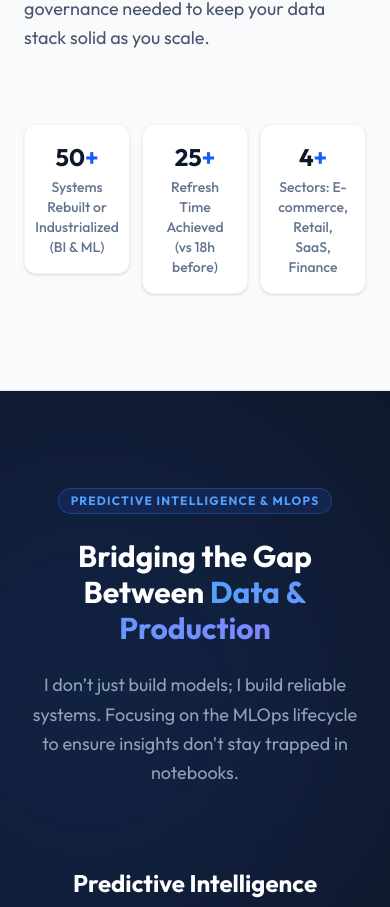
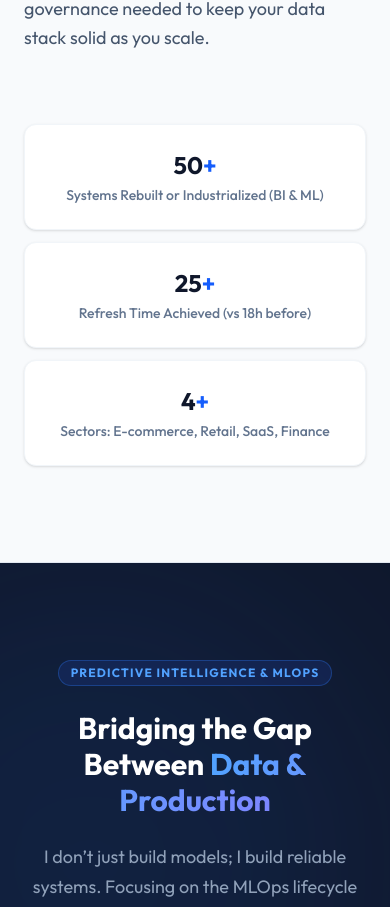
Before and after one commit to MouadBAKHCHANE/portfolio, a Next.js app: page / in a window 390 px wide. Shown: the part 3296-4203 px from the top of the page. Built offline with nearby package versions, Linux system fonts and the light colour scheme.

Commit message:
feat: Initialize Next.js application with root layout, home page, and new Expertise component.

```diff
--- a/app/layout.tsx
+++ b/app/layout.tsx
@@ -17,7 +17,7 @@ export default function RootLayout({
 }>) {
   return (
     <html lang="en" className="scroll-smooth">
-      <body className={`${outfit.className} ${dancing.variable}`}>{children}</body>
+      <body className={`${outfit.className} ${dancing.variable} overflow-x-hidden`}>{children}</body>
     </html>
   );
 }
--- a/app/page.tsx
+++ b/app/page.tsx
@@ -9,7 +9,6 @@ import Expertise from "@/components/Expertise";
 import { content } from "@/lib/content";
 
 import MLOps from "@/components/MLOps";
-import HowWeWork from "@/components/HowWeWork";
 
 export default function Home() {
   const t = content.en;
@@ -21,11 +20,10 @@ export default function Home() {
       <WhenToCall content={t.whenToCall} />
       <Expertise content={t.expertise} />
       <MLOps content={t.mlops} />
-      <HowWeWork content={t.howWeWork} />
       <About content={t.about} />
       <Projects content={t.projects} />
       <Testimonials content={t.testimonials} />
       <Contact content={t.contact} />
-    </main>
+    </main >
   );
 }
--- a/components/Expertise.tsx
+++ b/components/Expertise.tsx
@@ -24,8 +24,8 @@ export default function Expertise({ content }: ExpertiseProps) {
                     {/* Left Column: Services List */}
                     <div className="lg:col-span-7 flex flex-col justify-center">
                         <motion.div
-                            initial={{ opacity: 0, x: -20 }}
-                            whileInView={{ opacity: 1, x: 0 }}
+                            initial={{ opacity: 0, y: 20 }}
+                            whileInView={{ opacity: 1, y: 0 }}
                             className="text-blue-600 font-bold tracking-widest uppercase text-sm mb-12"
                         >
                             {badge}
@@ -35,8 +35,8 @@ export default function Expertise({ content }: ExpertiseProps) {
                             {items.map((item: any, index: number) => (
                                 <motion.div
                                     key={index}
-                                    initial={{ opacity: 0, x: -20 }}
-                                    whileInView={{ opacity: 1, x: 0 }}
+                                    initial={{ opacity: 0, y: 30 }}
+                                    whileInView={{ opacity: 1, y: 0 }}
                                     transition={{ delay: index * 0.1 }}
                                     className="bg-white border border-slate-100 rounded-2xl p-8 hover:border-blue-200 hover:shadow-lg transition-all duration-300 group"
                                 >
@@ -77,14 +77,14 @@ export default function Expertise({ content }: ExpertiseProps) {
                             <p>{side_para3}</p>
                         </motion.div>
 
-                        <div className="grid grid-cols-3 gap-3">
+                        <div className="grid grid-cols-1 md:grid-cols-3 gap-3">
                             {stats && stats.map((stat: any, index: number) => (
                                 <motion.div
                                     key={index}
                                     initial={{ opacity: 0, y: 20 }}
                                     whileInView={{ opacity: 1, y: 0 }}
                                     transition={{ delay: 0.3 + index * 0.1 }}
-                                    className="bg-white border border-slate-100 p-4 rounded-xl shadow-sm hover:shadow-md transition-all flex flex-col justify-center items-center aspect-square text-center"
+                                    className="bg-white border border-slate-100 p-6 md:p-4 rounded-xl shadow-sm hover:shadow-md transition-all flex flex-col justify-center items-center md:aspect-square text-center"
                                 >
                                     <div className="text-2xl lg:text-3xl font-bold text-slate-900 mb-1">
                                         {stat.value}<span className="text-blue-600">{!isNaN(Number(stat.value)) && "+"}</span>
```
